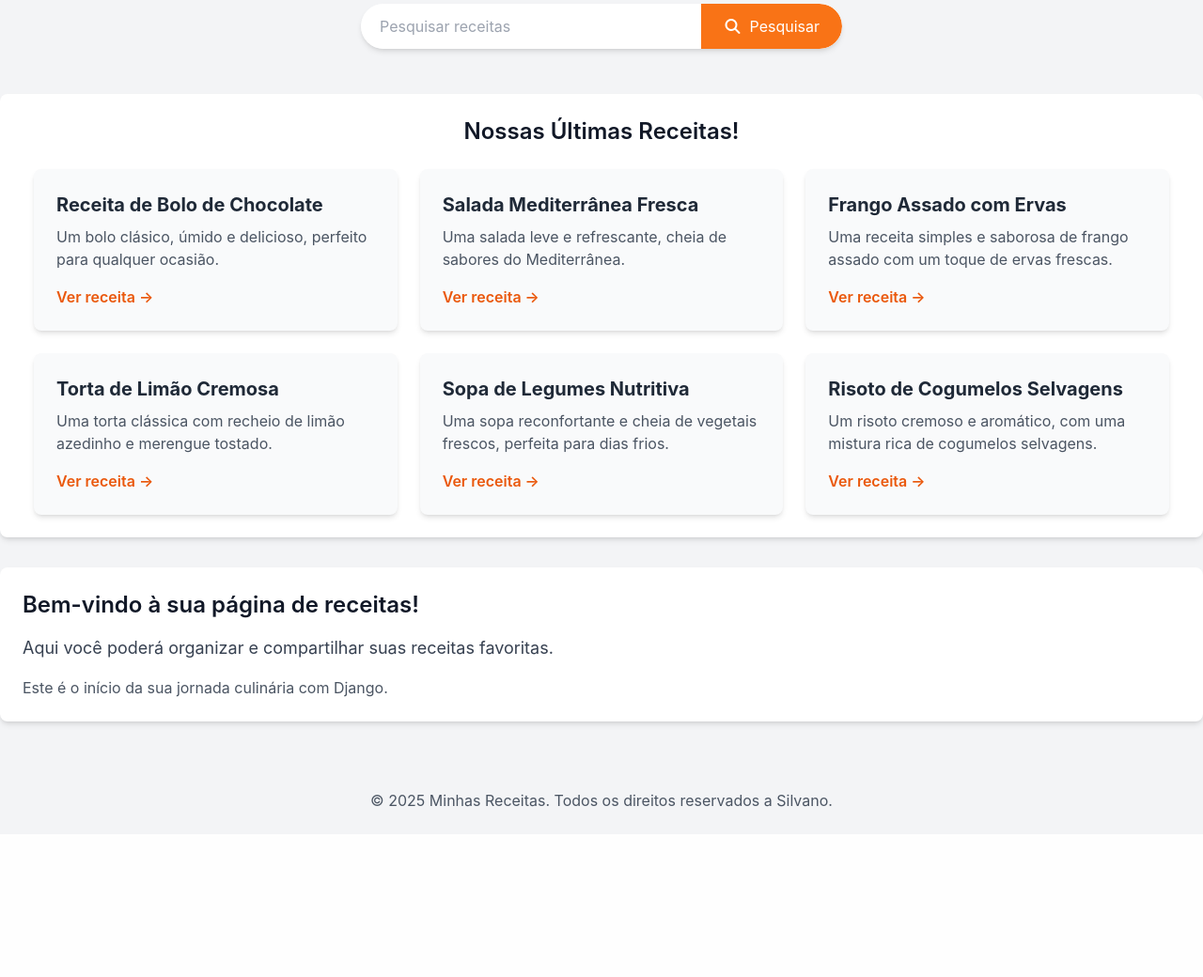
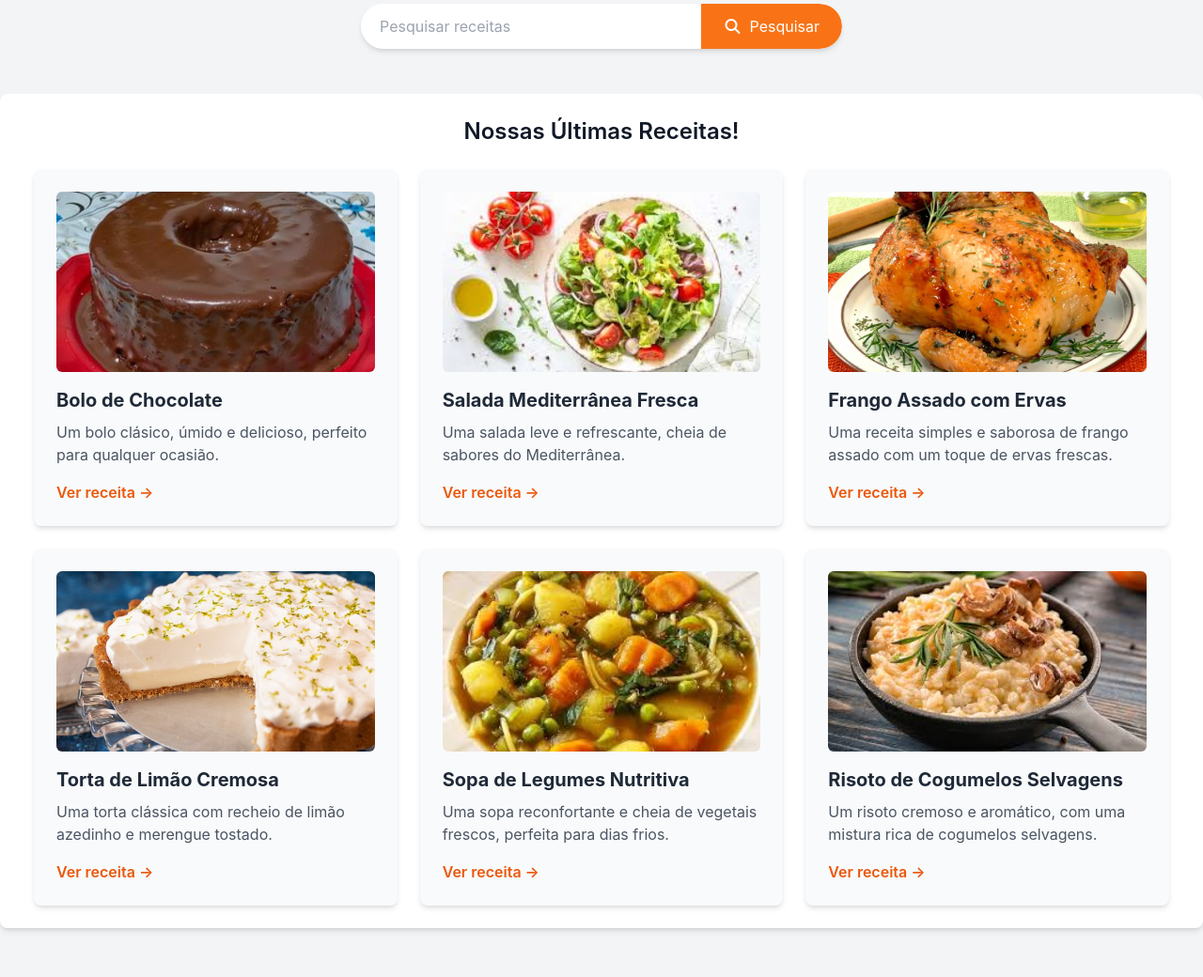
Before and after one commit to Emmanuelf21/django-aula2, a Django app: page /receitas/ in a window 1280 px wide. Shown: the part 132-1172 px from the top of the page at 94% size. Before the commit the page ends 991 px from the top, so only its background shows below. Run offline with Django 5.2, Linux system fonts and the light colour scheme; some libraries are stand-ins or nearby versions.

Commit message:
adicionei as imagens

```diff
--- a/receitas/templates/receitas/home.html
+++ b/receitas/templates/receitas/home.html
@@ -1,3 +1,4 @@
+{% load static %}
 <!DOCTYPE html>
 <html lang="pt-br">
 
@@ -56,36 +57,42 @@ a página terá um fundo cinza claro e texto cinza escuro.-->
         <div class="flex flex-wrap justify-center gap-6">
             <!-- Receita 1 -->
             <div class="w-full sm:w-[calc(50%-1.5rem)] lg:w-[calc(33.333%-1.5rem)] bg-gray-50 p-6 rounded-lg shadow-md hover:shadow-lg transition-shadow duration-300 ease-in-out">
-                <h3 class="text-xl font-bold mb-2 text-gray-800">Receita de Bolo de Chocolate</h3>
+                <img src="{% static 'receitas/img/bolo_chocolate.jpg' %}" alt="[Imagem de Bolo de chocolate]" class="w-full h-48 object-cover rounded-md mb-4">
+                <h3 class="text-xl font-bold mb-2 text-gray-800">Bolo de Chocolate</h3>
                 <p class="text-gray-600 mb-4">Um bolo clásico, úmido e delicioso, perfeito para qualquer ocasião.</p>
                 <a href="#" class="text-orange-600 hover:text-orange-800 font-semibold">Ver receita &rarr;</a>
             </div>
             <!-- Receita 2 -->
             <div class="w-full sm:w-[calc(50%-1.5rem)] lg:w-[calc(33.333%-1.5rem)] bg-gray-50 p-6 rounded-lg shadow-md hover:shadow-lg transition-shadow duration-300 ease-in-out">
+                <img src="{% static 'receitas/img/salada.jfif' %}" alt="[Imagem Salada Mediterrânea Fresca]" class="w-full h-48 object-cover rounded-md mb-4">
                 <h3 class="text-xl font-bold mb-2 text-gray-800">Salada Mediterrânea Fresca</h3>
                 <p class="text-gray-600 mb-4">Uma salada leve e refrescante, cheia de sabores do Mediterrânea.</p>
                 <a href="#" class="text-orange-600 hover:text-orange-800 font-semibold">Ver receita &rarr;</a>
             </div>
             <!-- Receita 3 -->
             <div class="w-full sm:w-[calc(50%-1.5rem)] lg:w-[calc(33.333%-1.5rem)] bg-gray-50 p-6 rounded-lg shadow-md hover:shadow-lg transition-shadow duration-300 ease-in-out">
+                <img src="{% static 'receitas/img/frango.webp' %}" alt="[Imagem Frango assado com ervas]" class="w-full h-48 object-cover rounded-md mb-4">
                 <h3 class="text-xl font-bold mb-2 text-gray-800">Frango Assado com Ervas</h3>
                 <p class="text-gray-600 mb-4">Uma receita simples e saborosa de frango assado com um toque de ervas frescas.</p>
                 <a href="#" class="text-orange-600 hover:text-orange-800 font-semibold">Ver receita &rarr;</a>
             </div>
             <!-- Receita 4 -->
             <div class="w-full sm:w-[calc(50%-1.5rem)] lg:w-[calc(33.333%-1.5rem)] bg-gray-50 p-6 rounded-lg shadow-md hover:shadow-lg transition-shadow duration-300 ease-in-out">
+                <img src="{% static 'receitas/img/torta_limao.jpg' %}" alt="[Imagem torta de limão]" class="w-full h-48 object-cover rounded-md mb-4">
                 <h3 class="text-xl font-bold mb-2 text-gray-800">Torta de Limão Cremosa</h3>
                 <p class="text-gray-600 mb-4">Uma torta clássica com recheio de limão azedinho e merengue tostado.</p>
                 <a href="#" class="text-orange-600 hover:text-orange-800 font-semibold">Ver receita &rarr;</a>
             </div>
             <!-- Receita 5 -->
             <div class="w-full sm:w-[calc(50%-1.5rem)] lg:w-[calc(33.333%-1.5rem)] bg-gray-50 p-6 rounded-lg shadow-md hover:shadow-lg transition-shadow duration-300 ease-in-out">
+                <img src="{% static 'receitas/img/sopa.jfif' %}" alt="[Imagem Sopa de legumes]" class="w-full h-48 object-cover rounded-md mb-4">
                 <h3 class="text-xl font-bold mb-2 text-gray-800">Sopa de Legumes Nutritiva</h3>
                 <p class="text-gray-600 mb-4">Uma sopa reconfortante e cheia de vegetais frescos, perfeita para dias frios.</p>
                 <a href="#" class="text-orange-600 hover:text-orange-800 font-semibold">Ver receita &rarr;</a>
             </div>
             <!-- Receita 6 -->
             <div class="w-full sm:w-[calc(50%-1.5rem)] lg:w-[calc(33.333%-1.5rem)] bg-gray-50 p-6 rounded-lg shadow-md hover:shadow-lg transition-shadow duration-300 ease-in-out">
+                <img src="{% static 'receitas/img/risoto.jfif' %}" alt="[Imagem Risoto de cogumelos]" class="w-full h-48 object-cover rounded-md mb-4">
                 <h3 class="text-xl font-bold mb-2 text-gray-800">Risoto de Cogumelos Selvagens</h3>
                 <p class="text-gray-600 mb-4">Um risoto cremoso e aromático, com uma mistura rica de cogumelos selvagens.</p>
                 <a href="#" class="text-orange-600 hover:text-orange-800 font-semibold">Ver receita &rarr;</a>
@@ -93,11 +100,11 @@ a página terá um fundo cinza claro e texto cinza escuro.-->
         </div>
     </main>
     <!-- Conteúdo principal da página -->
-    <main class="container mx-auto p-6 mt-8 bg-white rounded-lg shadow-md">
+    <!-- <main class="container mx-auto p-6 mt-8 bg-white rounded-lg shadow-md">
         <h2 class="text-2xl font-semibold mb-4">
             Bem-vindo à sua página de receitas!
         </h2>
-        <!-- Container Flexível para as Receitas -->
+
         <div class="flex flex-wrap justify-center gap-6">
 
         </div>
@@ -107,7 +114,7 @@ a página terá um fundo cinza claro e texto cinza escuro.-->
         <p class="mt-4 text-gray-600">
             Este é o início da sua jornada culinária com Django.
         </p>
-    </main>
+    </main> -->
     <!-- Rodapé da página -->
     <footer class="mt-12 p-6 text-center text-gray-600">
         <p>&copy; 2025 Minhas Receitas. Todos os direitos reservados a Silvano.</p>
```
Also changed, not shown: receitas/static/receitas/img/bolo_chocolate.jpg (added), receitas/static/receitas/img/frango.webp (added), receitas/static/receitas/img/risoto.jfif (added), receitas/static/receitas/img/salada.jfif (added), receitas/static/receitas/img/sopa.jfif (added), receitas/static/receitas/img/torta_limao.jpg (added).
